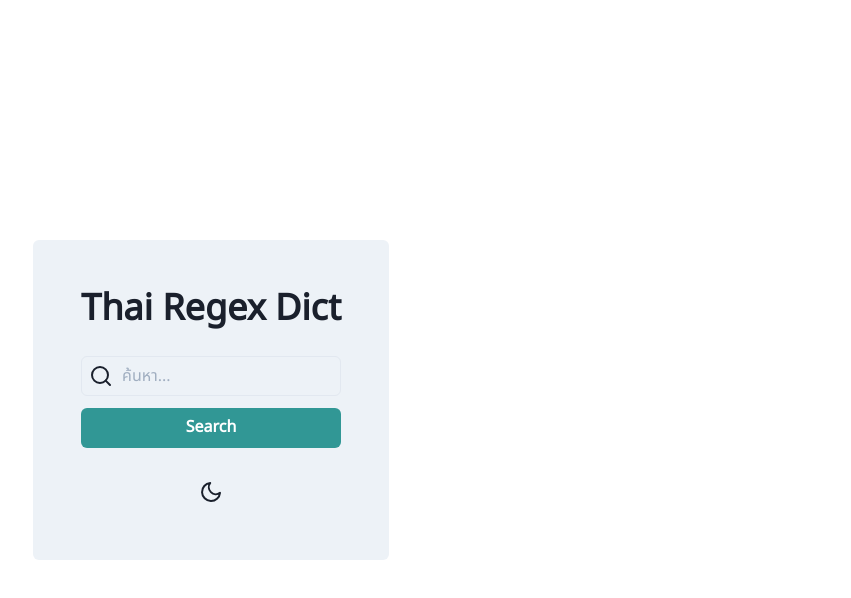
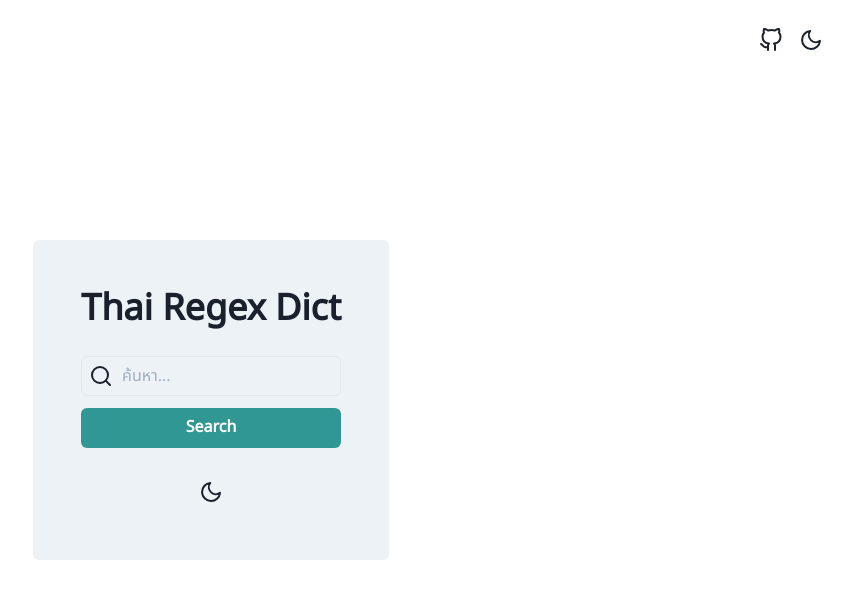
Before and after one commit to richeyphu/thai-regex-dict, a Next.js app: page / in a window 1280 px wide. Shown: the top 598 px of the page, without its empty margins (429-1280 px from the left). Built offline with nearby package versions, Linux system fonts and the light colour scheme.

Commit message:
Create NavBar

```diff
--- /dev/null
+++ b/src/components/NavBar/NavBar.tsx
@@ -0,0 +1,32 @@
+import React from "react";
+import { Flex, HStack, IconButton, useColorMode } from "@chakra-ui/react";
+import * as Icon from "react-feather";
+
+type Props = {};
+
+const NavBar = (props: Props) => {
+  const { colorMode, toggleColorMode } = useColorMode();
+
+  return (
+    <Flex position="absolute" top={5} right={5}>
+      <HStack spacing={0}>
+        <IconButton
+          aria-label="GitHub"
+          icon={<Icon.GitHub />}
+          onClick={() => {
+            window.open("https://github.com/richeyphu/thai-regex-dict");
+          }}
+          variant="ghost"
+        />
+        <IconButton
+          aria-label="Change Theme"
+          icon={colorMode === "dark" ? <Icon.Sun /> : <Icon.Moon />}
+          onClick={toggleColorMode}
+          variant="ghost"
+        />
+      </HStack>
+    </Flex>
+  );
+};
+
+export default NavBar;
--- a/src/components/index.tsx
+++ b/src/components/index.tsx
@@ -1 +1,2 @@
 export { default as ScrollButton } from "./ScrollButton/ScrollButton";
+export { default as NavBar } from "./NavBar/NavBar";
--- a/src/pages/index.tsx
+++ b/src/pages/index.tsx
@@ -22,7 +22,7 @@ import {
 import * as Icon from "react-feather";
 import CountUp from "react-countup";
 
-import { ScrollButton } from "../components";
+import { ScrollButton, NavBar } from "../components";
 import ThaiWordlist from "../common/thaidict.json";
 
 const Home: NextPage = () => {
@@ -73,9 +73,13 @@ const Home: NextPage = () => {
         <link rel="icon" href="/favicon.ico" />
       </Head>
 
+      <NavBar />
+
       <Flex height="100vh" alignItems="center" justifyContent="center">
         <Flex direction="column" background={formBackground} p={12} rounded={6}>
-          <Heading mb={6}>Thai Regex Dict</Heading>
+          <Heading textAlign="center" mb={6}>
+            Thai Regex Dict
+          </Heading>
           <InputGroup>
             <InputLeftElement pointerEvents="none">
               <Icon.Search />
```
